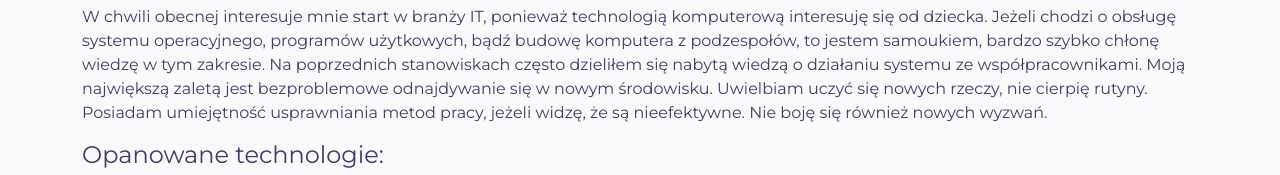
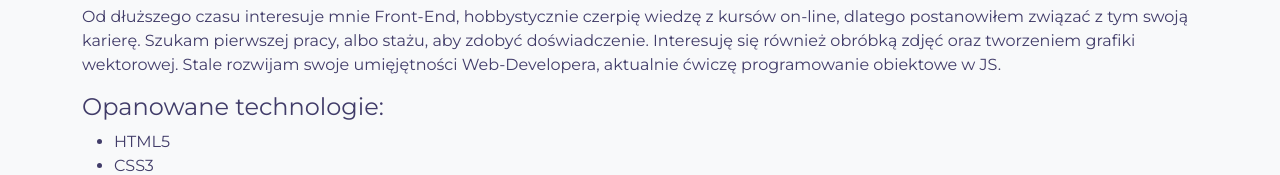
Before and after one commit to jaspisus/jaspisus.github.io, a plain HTML site: page index.html in a window 1280 px wide. Shown: the part 545-720 px from the top of the page. Drawn offline with nearby package versions, Linux system fonts and the light colour scheme.

Commit message:
changed about me section

```diff
--- a/index.html
+++ b/index.html
@@ -75,13 +75,7 @@
     <section class="main__about-me bg-light" id="about-me">
       <div class="container">
         <h1>O mnie</h1>
-        <p>W chwili obecnej interesuje mnie start w branży IT, ponieważ technologią komputerową interesuję się
-          od dziecka. Jeżeli chodzi o obsługę systemu operacyjnego, programów użytkowych, bądź budowę
-          komputera z podzespołów, to jestem samoukiem, bardzo szybko chłonę wiedzę w tym zakresie. Na
-          poprzednich stanowiskach często dzieliłem się nabytą wiedzą o działaniu systemu ze
-          współpracownikami. Moją największą zaletą jest bezproblemowe odnajdywanie się w nowym środowisku.
-          Uwielbiam uczyć się nowych rzeczy, nie cierpię rutyny. Posiadam umiejętność usprawniania metod
-          pracy, jeżeli widzę, że są nieefektywne. Nie boję się również nowych wyzwań.
+        <p id="aboutMe">
         </p>
         <h2 class="h4">Opanowane technologie:</h2>
         <ul>
--- /dev/null
+++ b/main.js
@@ -0,0 +1,10 @@
+function readTextFile(file) {
+	const rawFile = new XMLHttpRequest();
+	rawFile.open('GET', file, false);
+	rawFile.onreadystatechange = () => {
+		document.querySelector('#aboutMe').textContent = rawFile.responseText;
+	};
+	rawFile.send(null);
+}
+
+readTextFile('aboutMe.txt');
```
Also changed, not shown: aboutMe.txt (added).
